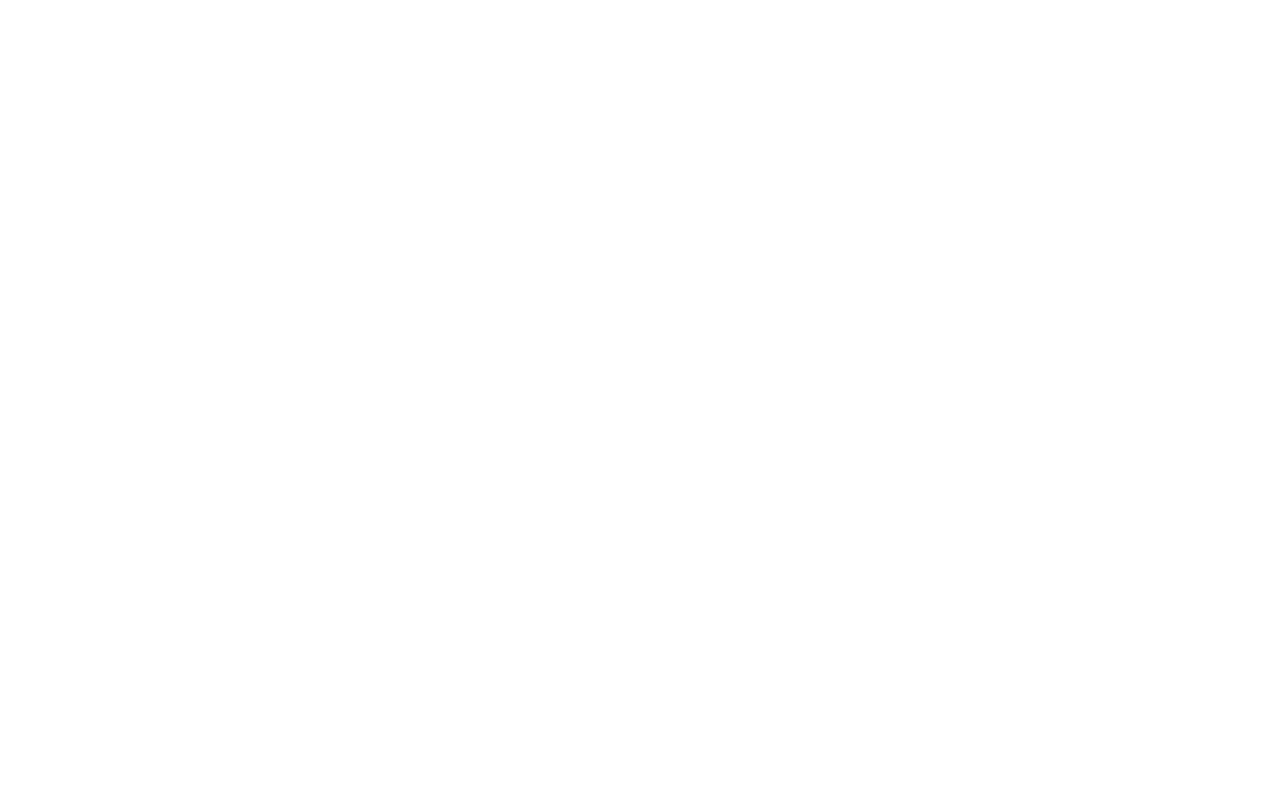
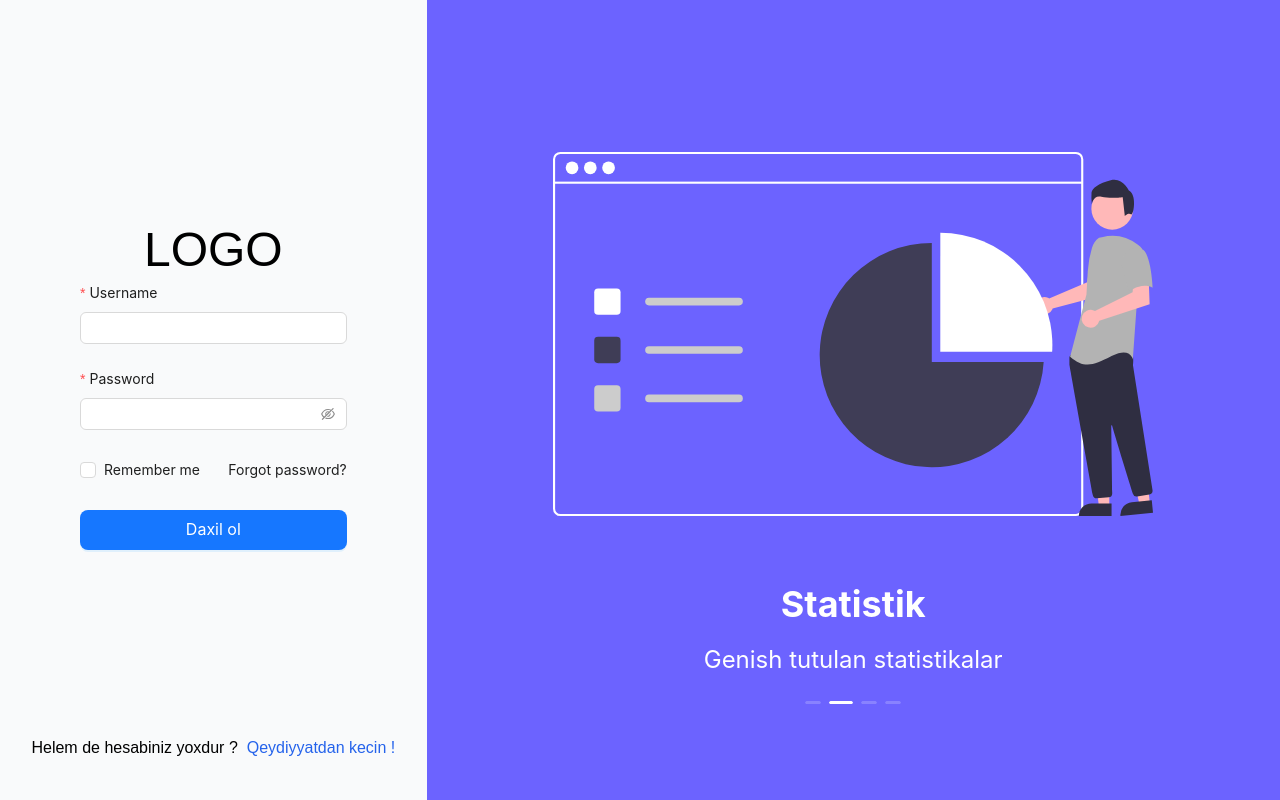
Before and after one commit to mvuqar1/similiar-jowi-MERN-STACK, a React (Create React App) app in the folder client/: page /login in a window 1280 px wide. Before the commit this address had no page. Built offline with nearby package versions, Linux system fonts and the light colour scheme.

Commit message:
admin page

```diff
--- a/client/src/App.js
+++ b/client/src/App.js
@@ -7,6 +7,7 @@
 import MuwteriPage from './Components/Page/MuteriPage/MuwteriPage';
 import StatistikPage from './Components/Page/StatistikPage/StatistikPage';
 import REgister from './Components/Page/Auth/REgister';
+import LoginPage from './Components/Page/LoginPage/LoginPage';
 
 function App() {
   return (
@@ -18,6 +19,7 @@
       <Route path="customers" element={<MuwteriPage/>}/>
       <Route path="statistik" element={<StatistikPage/>}/>
       <Route path="register" element={<REgister/>}/>
+      <Route path="login" element={<LoginPage/>}/>
     </Routes>
     </BrowserRouter>
   );
--- /dev/null
+++ b/client/src/Components/AuthCarusel/AuthCarusel.jsx
@@ -0,0 +1,13 @@
+import React from 'react'
+
+export default function AuthCarusel({ image, title, desc }) {
+    return (
+        <>
+            <div className='!flex flex-col items-center justify-center h-full mb-10'>
+                <img src={image} alt="im" className='w-[600px] h-[500px]' />
+                <h3 className='text-4xl text-white text-center font-bold'>{title}</h3>
+                <p className='mt-5 text-2xl text-white text-center'>{desc}</p>
+            </div>
+        </>
+    )
+}
--- a/client/src/Components/Page/Auth/REgister.jsx
+++ b/client/src/Components/Page/Auth/REgister.jsx
@@ -1,11 +1,14 @@
 
-import { Form, Input,Button } from 'antd'
-import {Link} from "react-router-dom"
+import { Form, Input, Button } from 'antd'
+import { Link } from "react-router-dom"
+import { Carousel } from 'antd';
 
 
 import React from 'react'
+import AuthCarusel from '../../AuthCarusel/AuthCarusel';
 
 export default function REgister() {
+
     return (
         <div className="h-screen">
             <div className="flex justify-between h-full">
@@ -58,21 +61,34 @@
                         </Form.Item>
                         <Form.Item>
                             <Button
-                            type='primary'
-                            htmlType="submit"
-                            className='w-full'
-                            size="large"
+                                type='primary'
+                                htmlType="submit"
+                                className='w-full'
+                                size="large"
                             >
                                 Yadda Saxla
                             </Button>
                         </Form.Item>
                     </Form>
-                    <div className='flex justify-center absolute left-0 bottom-10 w-full '>
+                    <div className='flex justify-center absolute left-0 bottom-10 w-full  '>
                         Bir hesabiniz var ? &nbsp;
                         <Link to={"/login"} className='text-blue-600'>Indi daxil ol !</Link>
                     </div>
                 </div>
-                <div className='xl:w-4/6 min-w-[800px]'>right</div>
+                <div className='xl:w-4/6 lg:w-3/5 md:w-1/2 md:flex hidden bg-[#6c63ff]'>
+                    <div className='w-full h-full flex items-center'>
+                        <div className='w-full'>
+                        <Carousel autoplay  className='!h-full'>
+                            < AuthCarusel image={"Images/responsive.svg"} title={"Responsive"} desc={"Butun cihaz boyunca uygunluq"}/>
+                            < AuthCarusel image={"Images/statistic.svg"} title={"Statistik"} desc={"Genish tutulan statistikalar"}/>
+                            < AuthCarusel image={"Images/customer.svg"} title={"Musteri memnuniyyeti"} desc={"Teqdimatdan sonra memnun qalan muwteriler"}/>
+                            < AuthCarusel image={"Images/admin.svg"} title={"Idare panel"} desc={"Tek yerden idare"}/>
+                        </Carousel>
+
+                        </div>
+
+                    </div>
+                </div>
             </div>
         </div>
     )
--- /dev/null
+++ b/client/src/Components/Page/LoginPage/LoginPage.jsx
@@ -0,0 +1,86 @@
+import { Form, Input, Button, Checkbox } from 'antd'
+import { Link } from "react-router-dom"
+import { Carousel } from 'antd';
+
+
+import React from 'react'
+import AuthCarusel from '../../AuthCarusel/AuthCarusel';
+
+export default function LoginPage() {
+    return (
+        <div className="h-screen">
+            <div className="flex justify-between h-full">
+                <div className="xl:px-20 px-10 relative flex flex-col w-full h-full justify-center">
+                    <h1 className='text-center text-5xl font bold mb-2'>LOGO</h1>
+                    <Form
+                        layout='vertical'
+                    >
+                        <Form.Item
+                            label="Username"
+                            name="username"
+                            rules={[
+                                {
+                                    required: true,
+                                    message: 'Please input your username!',
+                                },
+                            ]}
+                        >
+                            <Input />
+                        </Form.Item>
+
+                        <Form.Item
+                            label="Password"
+                            name="password"
+                            rules={[
+                                {
+                                    required: true,
+                                    message: 'Please input your password!',
+                                },
+                            ]}
+                        >
+                            <Input.Password />
+                        </Form.Item>
+
+                        <Form.Item
+                            name={"remember"}
+                            valuePropName='checked'
+                        >
+                            <div className='flex justify-between'>
+                                <Checkbox>Remember me</Checkbox>
+                                <Link>Forgot password?</Link>
+                            </div>
+                        </Form.Item>
+
+                        <Form.Item>
+                            <Button type='primary'
+                                htmlType="submit"
+                                className='w-full'
+                                size="large">
+
+                               <Link to={"/"}>Daxil ol</Link>
+                            </Button>
+                        </Form.Item>
+                    </Form>
+                    <div className='flex justify-center absolute left-0 bottom-10 w-full  '>
+                        Helem de hesabiniz yoxdur ? &nbsp;
+                        <Link to={"/register"} className='text-blue-600'>Qeydiyyatdan kecin !</Link>
+                    </div>
+                </div>
+                <div className='xl:w-4/6 lg:w-3/5 md:w-1/2 md:flex hidden bg-[#6c63ff]'>
+                    <div className='w-full h-full flex items-center'>
+                        <div className='w-full'>
+                            <Carousel autoplay className='!h-full'>
+                                < AuthCarusel image={"Images/responsive.svg"} title={"Responsive"} desc={"Butun cihaz boyunca uygunluq"} />
+                                < AuthCarusel image={"Images/statistic.svg"} title={"Statistik"} desc={"Genish tutulan statistikalar"} />
+                                < AuthCarusel image={"Images/customer.svg"} title={"Musteri memnuniyyeti"} desc={"Teqdimatdan sonra memnun qalan muwteriler"} />
+                                < AuthCarusel image={"Images/admin.svg"} title={"Idare panel"} desc={"Tek yerden idare"} />
+                            </Carousel>
+
+                        </div>
+
+                    </div>
+                </div>
+            </div>
+        </div>
+    )
+}
--- a/client/src/index.css
+++ b/client/src/index.css
@@ -5,6 +5,7 @@
 body {
   margin: 0;
   font-family: 'Electrolize', sans-serif;
+  @apply bg-gray-50
 }
 .primary{
   background-color: #1677ff;
```
